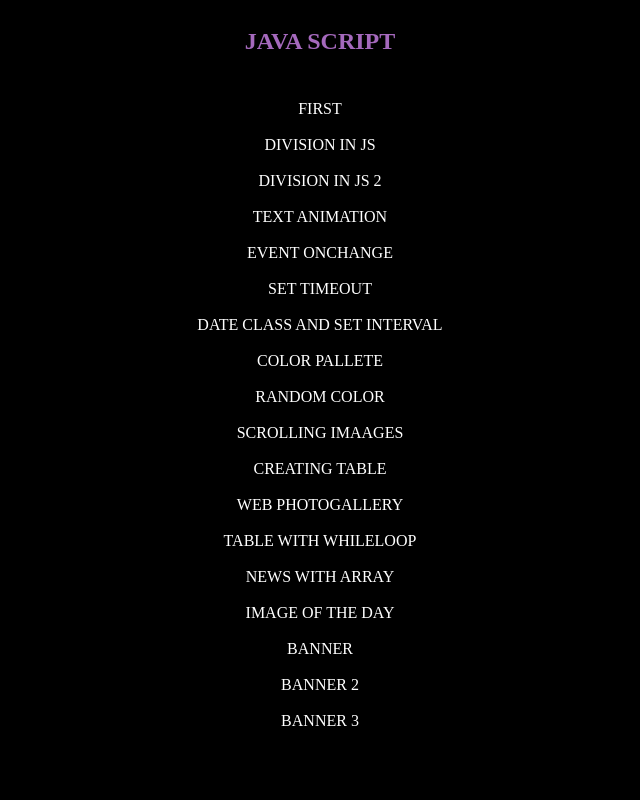
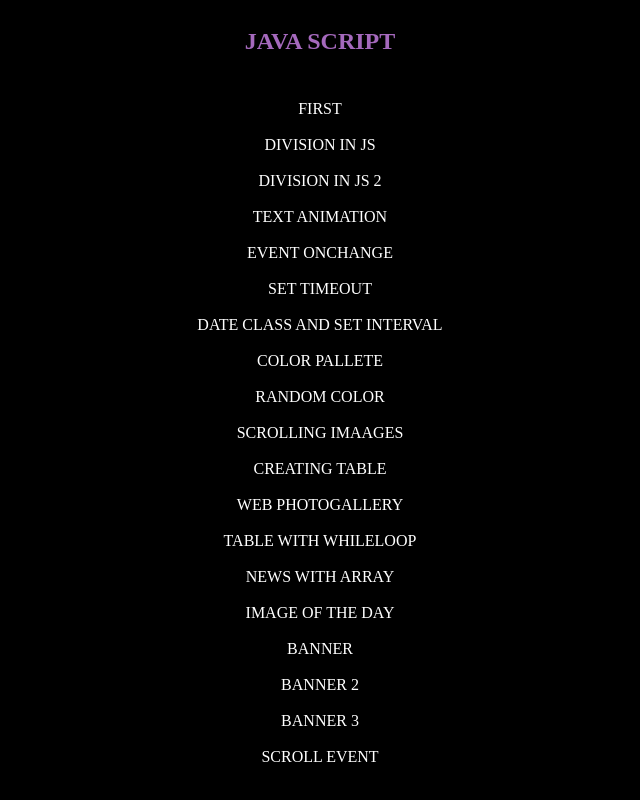
Before and after one commit to devika236/satya, a plain HTML site: page practice.html in a window 1280 px wide. Shown: the part 689-1489 px from the top of the page, without its empty margins (320-960 px from the left). Drawn offline with nearby package versions, Linux system fonts and the light colour scheme.

Commit message:
Add files via upload

```diff
--- a/practice.html
+++ b/practice.html
@@ -188,6 +188,10 @@ JAVA SCRIPT
 <br/>
 
 <a href="js/banner3.html">BANNER 3 </a>
+<br/>
+<br/>
+
+<a href="js/scrollevent.html">SCROLL EVENT </a>
 </nav>
 </body>
 </html>
```
